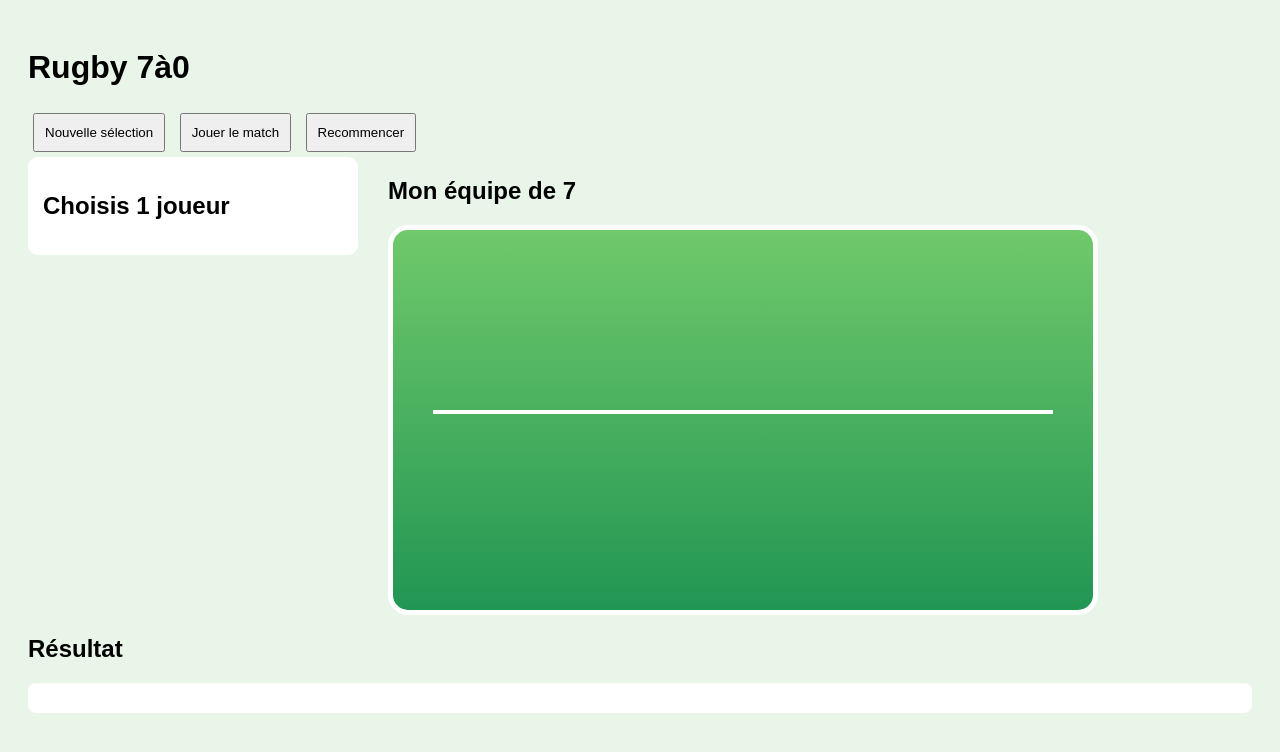
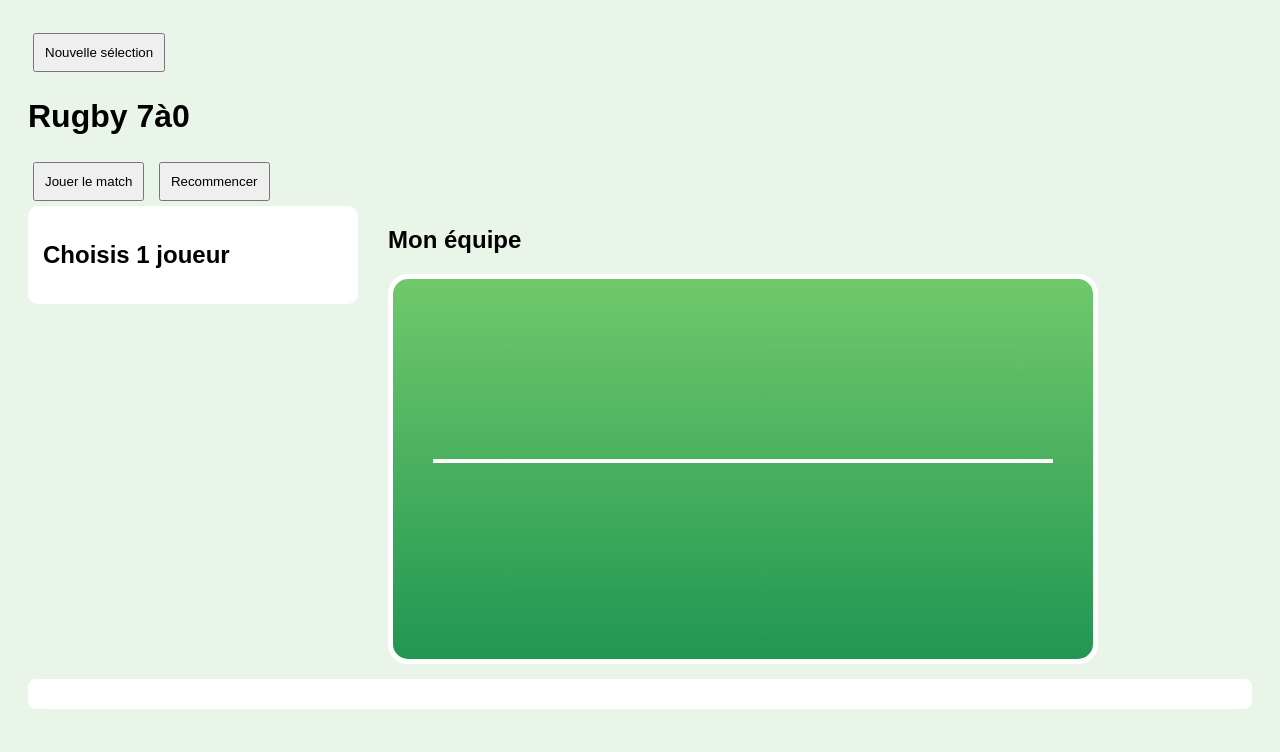
Before and after one commit to Djubea/rugby-7a0, a plain HTML site: page index.html in a window 1280 px wide. Drawn offline with Linux system fonts and the light colour scheme.

Commit message:
Update index.html

```diff
--- a/index.html
+++ b/index.html
@@ -7,11 +7,12 @@
 </head>
 <body>
 
-<h1>Rugby 7à0</h1>
-
-<button id="newSelection">Nouvelle sélection</button>
-<button id="playMatch">Jouer le match</button>
-<button id="reset">Recommencer</button>
+<header>
+  <button id="newSelection">Nouvelle sélection</button>
+  <h1>Rugby 7à0</h1>
+  <button id="playMatch">Jouer le match</button>
+  <button id="reset">Recommencer</button>
+</header>
 
 <div id="game">
   <section id="selection">
@@ -20,16 +21,14 @@
     <div id="choices"></div>
   </section>
 
-  <section>
-    <h2>Mon équipe de 7</h2>
+  <section id="terrain-zone">
+    <h2>Mon équipe</h2>
     <div id="field"></div>
   </section>
 </div>
 
-<h2>Résultat</h2>
 <div id="result"></div>
 
 <script src="script.js"></script>
-
 </body>
 </html>
```
